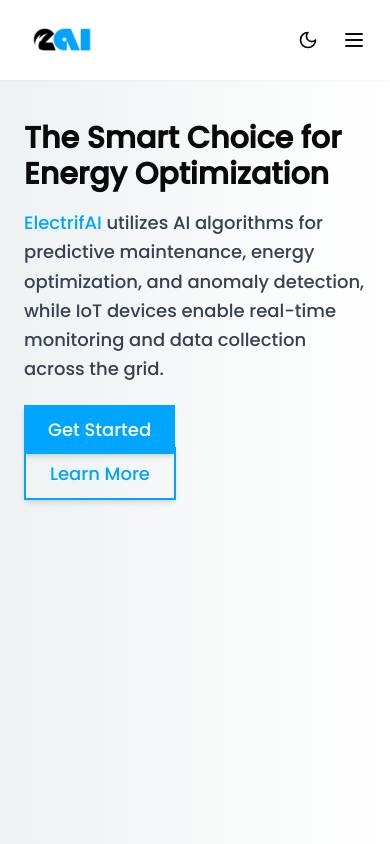
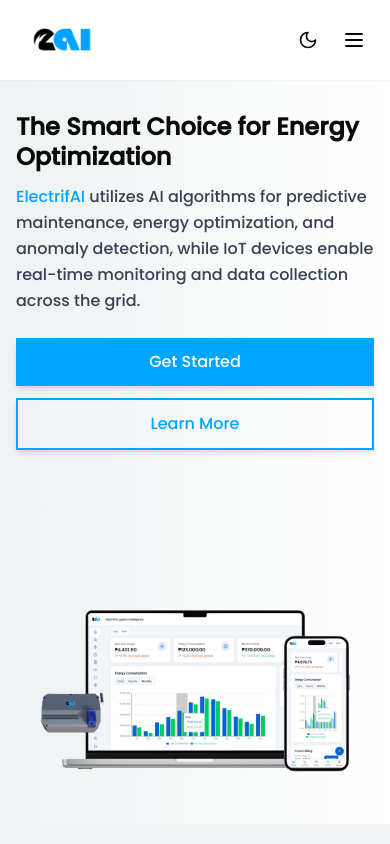
Before and after one commit to yskooo/electrifai-web, a Next.js app: page / in a window 390 px wide. Shown: the top 844 px of the page. Built offline with nearby package versions, Linux system fonts and the light colour scheme.

Commit message:
chore: hero and mcallen

```diff
--- a/app/components/Hero.tsx
+++ b/app/components/Hero.tsx
@@ -18,17 +18,16 @@
     learnMore: isDarkMode ? 'text-white' : 'text-[#00A5FF]'
   };
 
-  return (
-    <section
-      className={`relative w-full min-h-screen flex flex-col lg:flex-row items-center justify-between ${styles.bg} px-6 sm:px-12 md:px-16 py-20 lg:py-32 overflow-hidden`}
+  return (    <section
+      className={`mt-16 relative w-full min-h-[90vh] md:min-h-screen flex flex-col lg:flex-row items-center ${styles.bg} px-4 sm:px-8 md:px-16 py-12 md:py-20 lg:py-32 overflow-hidden gap-8 lg:gap-0`}
     >
       {/* Text Section */}
-      <div className="flex-1 text-left z-10 mt-10 md:mt-0">
+      <div className="flex-1 text-left z-10 w-full">
         <motion.h1
           initial={{ opacity: 0, y: -30 }}
           animate={{ opacity: 1, y: 0 }}
           transition={{ duration: 0.5, ease: 'easeOut' }}
-          className={`text-3xl md:text-5xl lg:text-7xl font-semibold ${styles.text} leading-tighter`}
+          className={`text-2xl sm:text-3xl md:text-5xl lg:text-7xl font-semibold ${styles.text} leading-tight md:leading-tighter max-w-[600px] lg:max-w-none`}
         >
           The Smart Choice for Energy Optimization
         </motion.h1>
@@ -37,13 +36,13 @@
           initial={{ opacity: 0, y: 20 }}
           animate={{ opacity: 1, y: 0 }}
           transition={{ duration: 0.5, ease: 'easeOut', delay: 0.2 }}
-          className={`mt-4 text-lg md:text-xl ${styles.description} max-w-xl lg:max-w-2xl leading-relaxed`}
+          className={`mt-3 md:mt-4 text-base sm:text-lg md:text-xl ${styles.description} max-w-xl lg:max-w-2xl leading-relaxed`}
         >
           <span className="text-[#00A5FF]">ElectrifAI</span> utilizes AI algorithms for predictive maintenance, energy optimization, and anomaly detection, while IoT devices enable real-time monitoring and data collection across the grid.
         </motion.p>
 
         {/* Buttons */}
-        <div className="mt-8 flex flex-col sm:flex-row gap-4">
+        <div className="mt-6 md:mt-8 flex flex-col sm:flex-row gap-3 sm:gap-4">
           {[{ href: '#Contact', text: 'Get Started', bg: styles.button, textColor: 'text-white' },
             { href: '#Solutions', text: 'Learn More', bg: 'border-2 border-[#00A5FF]', textColor: styles.learnMore }].map((btn, index) => (
             <motion.div
@@ -51,10 +50,11 @@
               initial={{ opacity: 0, scale: 0.9 }}
               animate={{ opacity: 1, scale: 1 }}
               transition={{ duration: 0.3, ease: 'easeOut', delay: 0.3 + index * 0.1 }}
+              className="w-full sm:w-auto"
             >
               <Link
                 href={btn.href}
-                className={`px-6 py-3 sm:px-8 sm:py-4 ${btn.bg} ${btn.textColor} font-medium text-lg shadow-md hover:opacity-80 transition-all duration-300  text-center`}
+                className={`block px-6 py-3 sm:px-8 sm:py-4 ${btn.bg} ${btn.textColor} font-medium text-base md:text-lg shadow-md hover:opacity-80 transition-all duration-300 text-center`}
               >
                 {btn.text}
               </Link>
@@ -63,15 +63,14 @@
         </div>
       </div>
 
-      {/* Image Section */}
-      <div className="hidden lg:block lg:w-1/2 z-10">
+      {/* Image Section */}      <div className="w-full lg:w-1/2 z-10 px-4 sm:px-0 order-last">
         <motion.img
           src="/eli.png"
           alt="Energy Optimization Illustration"
           initial={{ opacity: 0, scale: 0.8 }}
           animate={{ opacity: 1, scale: 1 }}
           transition={{ duration: 0.6, ease: 'easeOut' }}
-          className="object-contain  w-full h-auto max-h-[600px]"
+          className="object-contain w-full h-auto max-h-[250px] md:max-h-[400px] lg:max-h-[600px] mx-auto"
         />
       </div>
     </section>
```
Also changed, not shown: 1 other file (tests, documents, lock files or other folders).
